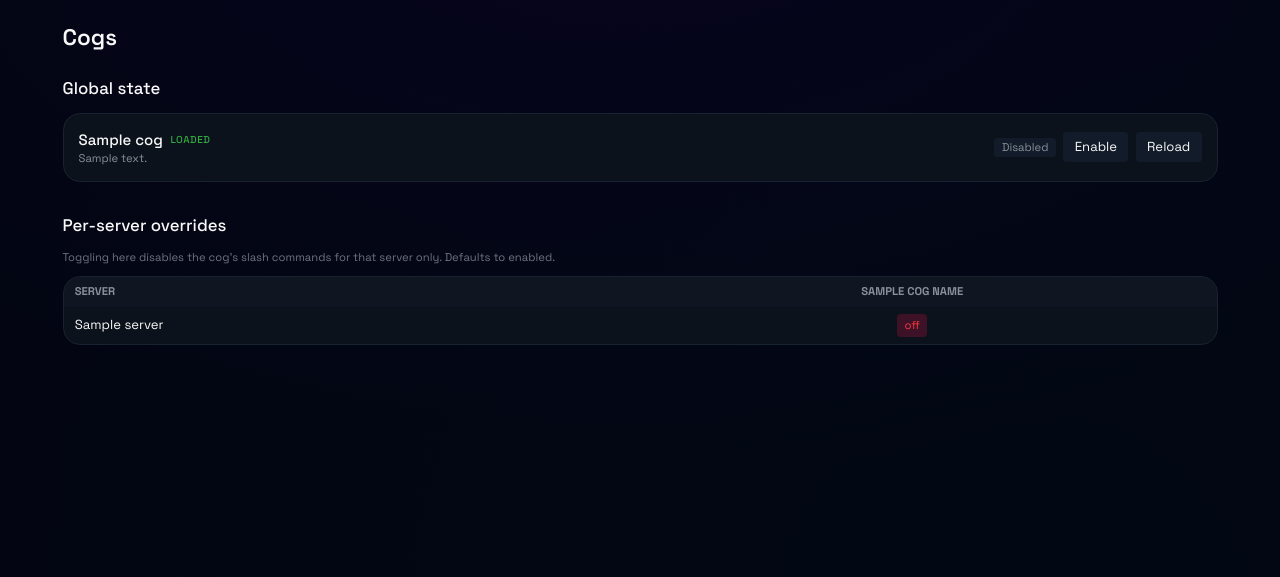
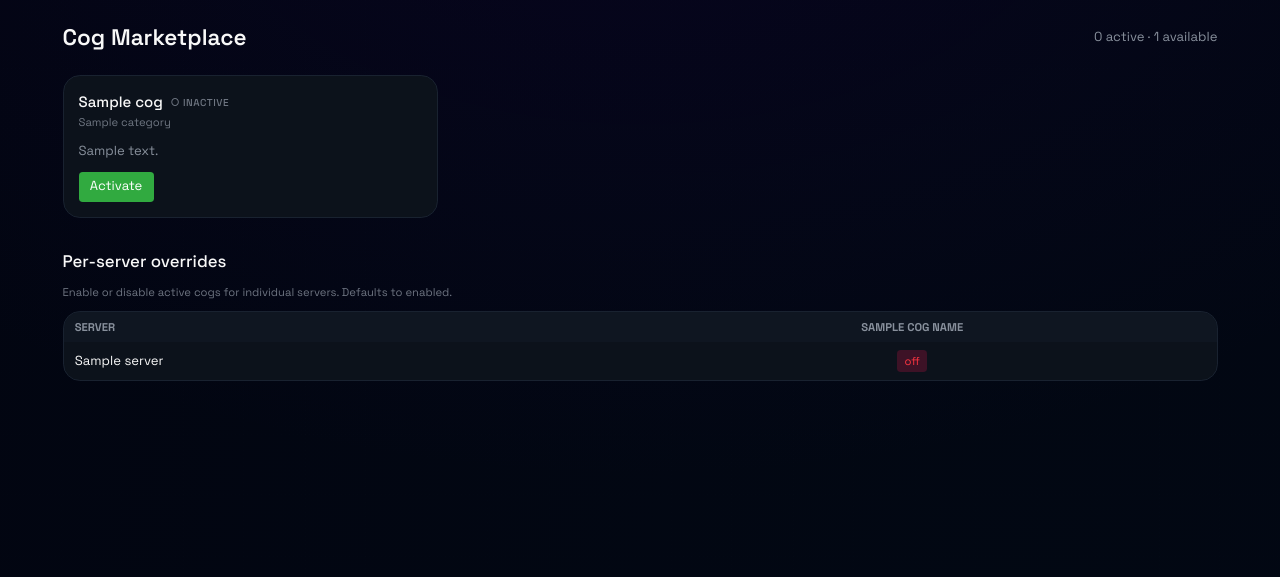
Before and after one commit to VeridonNetzwerk/Cognix, a Python web app: template bot/templates/cogs/cogs.html in a window 1280 px wide. Shown: the top 577 px of the page. Run offline with Jinja, Linux system fonts and the light colour scheme; the template is opened without the code that fills it: most values are stand-ins (such as "Sample title", 1, 10 or a date in 2020); some libraries are stand-ins or nearby versions.

Commit message:
feat: Cog Marketplace — show all available cogs with activate/deactivate + per-server toggles
- Cogs page now shows ALL discovered cogs (not just loaded ones) as marketplace cards
- Each card shows name, category, description, admin badge, and status (Active/Inactive)
- Activate (load) / Deactivate (unload) / Reload buttons per cog
- Global enable/disable toggle for loaded cogs
- Per-server override table shows only loaded cogs
- API list_cogs returns all cogs with loaded status
- New POST routes: /cogs/{name}/load and /cogs/{name}/unload

```diff
--- a/bot/templates/cogs/cogs.html
+++ b/bot/templates/cogs/cogs.html
@@ -1,42 +1,75 @@
 {% extends "base.html" %}
-{% block title %}Cogs · {{ bot_info.name }}{% endblock %}
+{% block title %}Cog Marketplace · {{ bot_info.name }}{% endblock %}
 {% block content %}
-<h1 class="text-2xl font-semibold mb-6">Cogs</h1>
-<h2 class="text-lg font-medium mb-3 text-slate-300">Global state</h2>
-{% if cogs %}
-<div class="bg-slate-900 border border-slate-800 rounded-xl divide-y divide-slate-800 mb-8">
+<div class="flex items-center justify-between mb-6">
+  <h1 class="text-2xl font-semibold">Cog Marketplace</h1>
+  <span class="text-sm text-slate-400">{{ cogs | selectattr('loaded') | list | length }} active · {{ cogs | length }} available</span>
+</div>
+
+<!-- Marketplace grid -->
+<div class="grid grid-cols-1 md:grid-cols-2 lg:grid-cols-3 gap-4 mb-8">
   {% for c in cogs %}
-  <div class="p-4 flex items-center justify-between gap-3">
-    <div>
+  <div class="bg-slate-900 border {% if c.loaded %}border-emerald-800/50{% else %}border-slate-800{% endif %} rounded-xl p-4 flex flex-col gap-3">
+    <div class="flex items-start justify-between gap-2">
+      <div class="min-w-0">
         <div class="font-medium flex items-center gap-2">
           {{ c.name }}
-        <span class="text-[10px] uppercase tracking-wider text-emerald-400">loaded</span>
+          {% if c.loaded %}
+            <span class="text-[10px] uppercase tracking-wider text-emerald-400">● Active</span>
+          {% else %}
+            <span class="text-[10px] uppercase tracking-wider text-slate-500">○ Inactive</span>
+          {% endif %}
         </div>
-      <div class="text-xs text-slate-400">{{ c.description or 'No description' }}</div>
+        {% if c.category %}
+        <div class="text-xs text-slate-500 mt-0.5">{{ c.category }}</div>
+        {% endif %}
       </div>
-    <div class="flex items-center gap-2">
-      <span class="px-2 py-0.5 rounded text-xs {% if c.enabled %}bg-emerald-900/40 text-emerald-300{% else %}bg-slate-800 text-slate-400{% endif %}">
-        {{ 'Enabled' if c.enabled else 'Disabled' }}
-      </span>
-      <form method="post" action="/cogs/{{ c.name }}/toggle">
-        <button class="px-3 py-1.5 text-sm bg-slate-800 hover:bg-slate-700 rounded">{{ 'Disable' if c.enabled else 'Enable' }}</button>
+      {% if c.requires_admin %}
+      <span class="text-[10px] px-1.5 py-0.5 rounded bg-amber-900/40 text-amber-300 shrink-0">Admin</span>
+      {% endif %}
+    </div>
+    <p class="text-sm text-slate-400 flex-1">{{ c.description or 'No description' }}</p>
+    <div class="flex items-center gap-2 flex-wrap">
+      {% if c.loaded %}
+        <form method="post" action="/cogs/{{ c.name }}/unload">
+          <button class="px-3 py-1.5 text-sm bg-rose-900/40 hover:bg-rose-800/60 text-rose-300 rounded">Deactivate</button>
         </form>
         <form method="post" action="/cogs/{{ c.name }}/reload">
           <button class="px-3 py-1.5 text-sm bg-slate-800 hover:bg-slate-700 rounded">Reload</button>
         </form>
+        <span class="px-2 py-0.5 rounded text-xs {% if c.enabled %}bg-emerald-900/40 text-emerald-300{% else %}bg-slate-800 text-slate-400{% endif %}">
+          {{ 'Enabled' if c.enabled else 'Disabled' }}
+        </span>
+        {% if c.enabled %}
+        <form method="post" action="/cogs/{{ c.name }}/toggle">
+          <button class="px-2 py-1 text-xs bg-slate-800 hover:bg-slate-700 rounded">Disable globally</button>
+        </form>
+        {% else %}
+        <form method="post" action="/cogs/{{ c.name }}/toggle">
+          <button class="px-2 py-1 text-xs bg-emerald-900/40 hover:bg-emerald-800/60 text-emerald-300 rounded">Enable globally</button>
+        </form>
+        {% endif %}
+      {% else %}
+        <form method="post" action="/cogs/{{ c.name }}/load">
+          <button class="px-3 py-1.5 text-sm bg-emerald-600 hover:bg-emerald-700 text-white rounded">Activate</button>
+        </form>
+      {% endif %}
     </div>
   </div>
   {% endfor %}
 </div>
-{% else %}
-<div class="bg-slate-900 border border-slate-800 rounded-xl mb-8 p-6 text-center text-slate-500">
-  <p class="mb-2">No cogs loaded.</p>
-  <p class="text-sm">Install and load cogs to manage them here.</p>
+
+{% if cogs | length == 0 %}
+<div class="bg-slate-900 border border-slate-800 rounded-xl mb-8 p-8 text-center text-slate-500">
+  <p class="mb-1 text-lg">No cogs found</p>
+  <p class="text-sm">Add cog modules to the <code class="text-slate-400">cogs/</code> directory to see them here.</p>
 </div>
 {% endif %}
 
+<!-- Per-server overrides (only for loaded cogs) -->
+{% if cog_names %}
 <h2 class="text-lg font-medium mb-3 text-slate-300">Per-server overrides</h2>
-<p class="text-xs text-slate-500 mb-3">Toggling here disables the cog's slash commands for that server only. Defaults to enabled.</p>
+<p class="text-xs text-slate-500 mb-3">Enable or disable active cogs for individual servers. Defaults to enabled.</p>
 <div class="overflow-x-auto bg-slate-900 border border-slate-800 rounded-xl">
   <table class="min-w-full text-sm">
     <thead class="bg-slate-800/50 text-xs uppercase text-slate-400">
@@ -66,4 +99,5 @@
     </tbody>
   </table>
 </div>
+{% endif %}
 {% endblock %}
```
Also changed, not shown: bot/pages/cogs/cogs.py (+49 -10 lines), web/api/bot/cogs.py (+8 -7 lines). Lines whose indentation alone changed are shown as unchanged.
